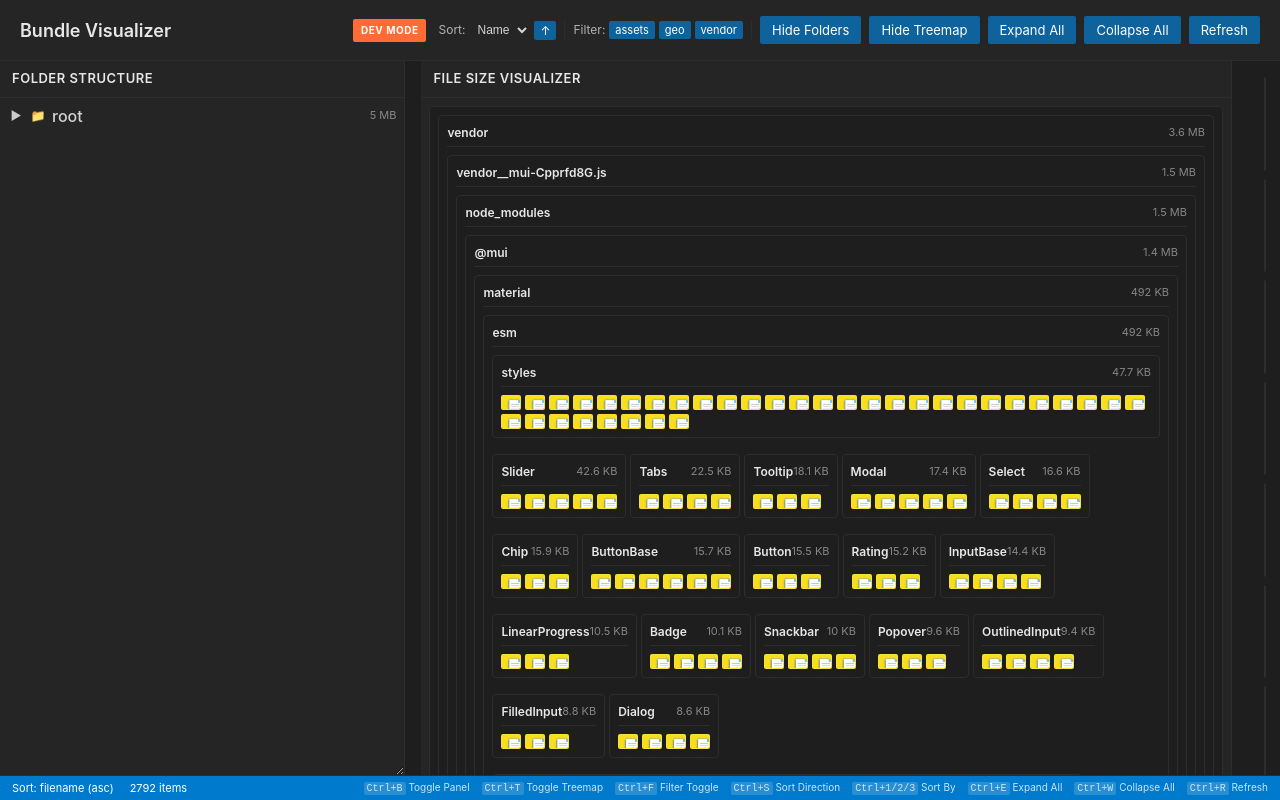
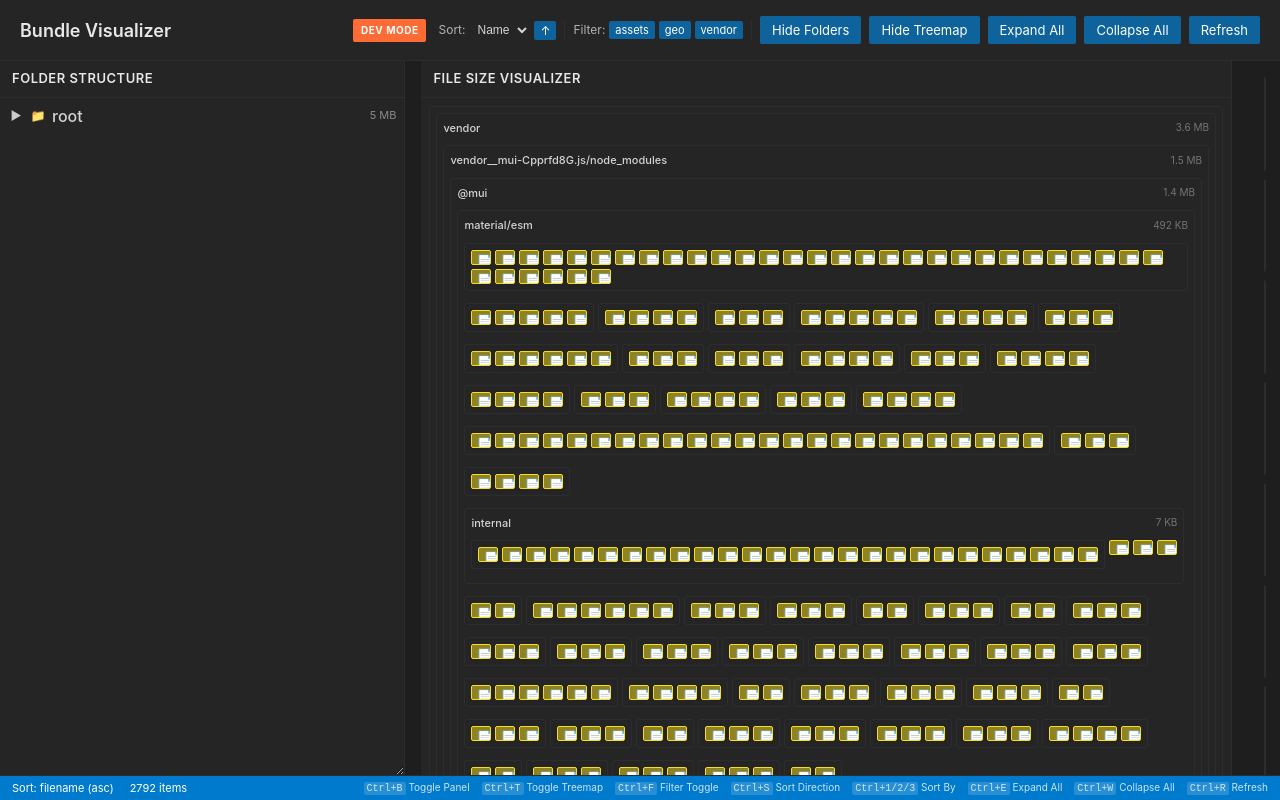
Before and after one commit to rand0mC0d3r/vs-bundle-visualizer, a React (Vite) app in the folder ui/: page / in a window 1280 px wide. Both pictures are taken after a click on the button "Show Treemap". Built offline with nearby package versions, Linux system fonts and the light colour scheme.

Commit message:
feat: refine treemap folder styling and enhance folder collapsing logic

```diff
--- a/ui/src/App.css
+++ b/ui/src/App.css
@@ -373,31 +373,33 @@
 }
 
 .treemap-folder {
-  margin-bottom: 12px;
+  margin-bottom: 8px;
   border: 1px solid var(--vscode-panel-border);
-  border-radius: 4px;
-  padding: 8px;
-  background-color: var(--vscode-editor-background);
+  border-radius: 3px;
+  padding: 6px;
+  background-color: rgba(var(--vscode-editor-background), 0.3);
 }
 
 .treemap-folder-header {
   display: flex;
   justify-content: space-between;
   align-items: center;
-  margin-bottom: 8px;
-  padding-bottom: 4px;
-  border-bottom: 1px solid var(--vscode-panel-border);
+  margin-bottom: 6px;
+  padding-bottom: 3px;
+  border-bottom: 1px solid rgba(var(--vscode-panel-border), 0.5);
 }
 
 .treemap-folder-name {
-  font-weight: 600;
+  font-weight: 500;
   color: var(--vscode-panelTitle-activeForeground);
-  font-size: 12px;
+  font-size: 11px;
+  opacity: 0.9;
 }
 
 .treemap-folder-size {
-  font-size: 11px;
+  font-size: 10px;
   color: var(--vscode-descriptionForeground);
+  opacity: 0.8;
 }
 
 .treemap-container {
@@ -408,7 +410,6 @@
 }
 
 .treemap-file {
-  border: 1px solid rgba(255, 255, 255, 0.1);
   border-radius: 2px;
   cursor: pointer;
   transition: all 0.2s ease;
@@ -434,8 +435,8 @@
   display: flex;
   flex-direction: column;
   justify-content: space-between;
-  color: white;
-  text-shadow: 0 1px 2px rgba(0, 0, 0, 0.7);
+  color: var(--vscode-editor-foreground);
+  text-shadow: 0 1px 2px rgba(255, 255, 255, 0.3);
 }
 
 .treemap-file-icon {
--- a/ui/src/App.tsx
+++ b/ui/src/App.tsx
@@ -648,22 +648,47 @@ function App() {
       return colorMap[ext] || '#6c757d';
     };
 
+    // Function to collapse single-child wrapper folders
+    const collapseFolders = (folderData: FolderNode): FolderNode => {
+      // If this folder has only one child folder and no files, collapse it
+      if (folderData.children.length === 1 && folderData.files.length === 0) {
+        const child = folderData.children[0];
+        const collapsedChild = collapseFolders(child);
+        return {
+          ...collapsedChild,
+          name: folderData.name ? `${folderData.name}/${collapsedChild.name}` : collapsedChild.name,
+          path: folderData.path || collapsedChild.path
+        };
+      }
+
+      // Otherwise, recursively collapse children
+      return {
+        ...folderData,
+        children: folderData.children.map(child => collapseFolders(child))
+      };
+    };
+
     const renderFolder = (folderData: FolderNode): JSX.Element => {
       if (folderData.totalSize === 0) return <></>;
 
-      const allFiles = [...folderData.files];
-      const allFolders = folderData.children.filter(child => child.totalSize > 0);
+      const collapsed = collapseFolders(folderData);
+      const allFiles = [...collapsed.files];
+      const allFolders = collapsed.children.filter(child => child.totalSize > 0);
 
       // Sort by size for better layout
       allFiles.sort((a, b) => b.size - a.size);
       allFolders.sort((a, b) => b.totalSize - a.totalSize);
 
+      // Don't show folder wrapper if it's just the root or if it only has files and no meaningful structure
+      const showFolderHeader = collapsed.name && collapsed.name !== 'root' &&
+        (allFolders.length > 0 || (allFiles.length > 3 && collapsed.totalSize > totalSize * 0.1));
+
       return (
-        <div className="treemap-folder" key={folderData.path}>
-          {folderData.name && folderData.name !== 'root' && (
+        <div className="treemap-folder" key={collapsed.path}>
+          {showFolderHeader && (
             <div className="treemap-folder-header">
-              <span className="treemap-folder-name">{folderData.name}</span>
-              <span className="treemap-folder-size">{formatFileSize(folderData.totalSize)}</span>
+              <span className="treemap-folder-name">{collapsed.name}</span>
+              <span className="treemap-folder-size">{formatFileSize(collapsed.totalSize)}</span>
             </div>
           )}
           <div className="treemap-container">
@@ -674,6 +699,10 @@ function App() {
               const maxSize = 200; // Maximum tile size in pixels
               const size = Math.max(minSize, Math.min(maxSize, Math.sqrt(sizeRatio) * 300));
 
+              // Get base color and make it lighter for better readability
+              const baseColor = getFileColor(file.name);
+              const lightColor = baseColor + '80'; // Add transparency for lighter effect
+
               return (
                 <div
                   key={file.fullPath}
@@ -681,7 +710,8 @@ function App() {
                   style={{
                     width: `${size}px`,
                     height: `${size * 0.75}px`,
-                    backgroundColor: getFileColor(file.name),
+                    backgroundColor: lightColor,
+                    border: `1px solid ${baseColor}`,
                     minWidth: `${minSize}px`,
                     minHeight: `${minSize * 0.75}px`
                   }}
```
